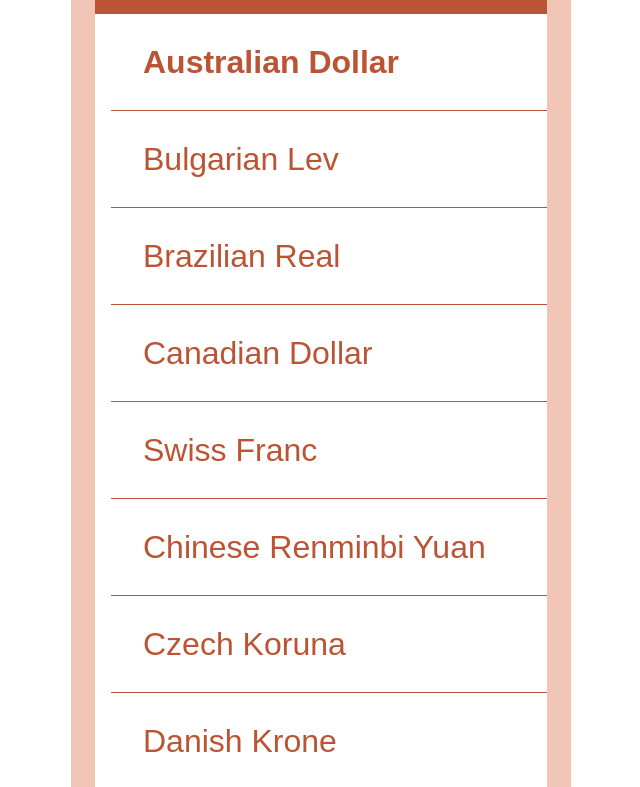
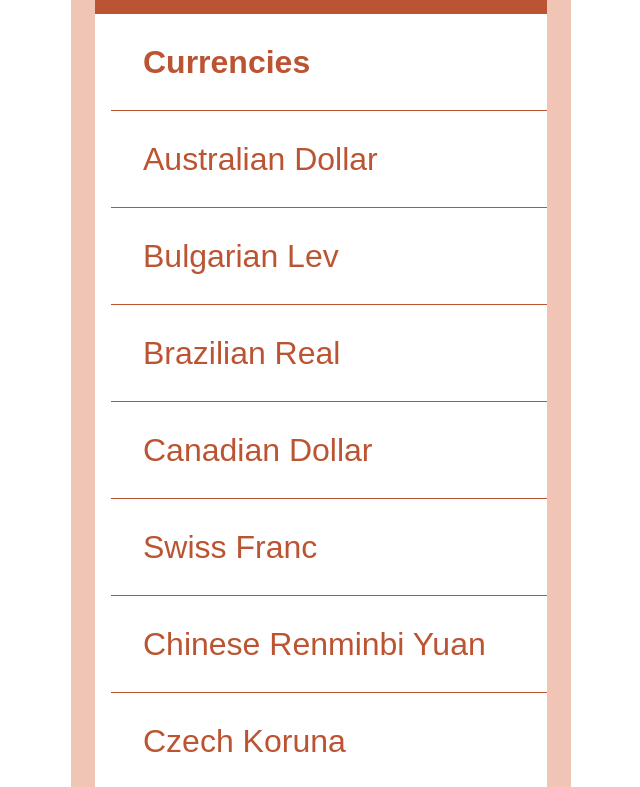
Before and after one commit to ludovic-lannurien/Currency-converter, a React app: page / in a window 1280 px wide. Shown: the part 178-965 px from the top of the page, without its empty margins (319-959 px from the left). Built offline with nearby package versions, Linux system fonts and the light colour scheme.

Commit message:
challenge done, didn't put the scroll

```diff
--- a/src/components/Currency/currency.scss
+++ b/src/components/Currency/currency.scss
@@ -1,10 +1,16 @@
 .currencies{
   color: #bb5432;
   padding-left: 1em;
+  overflow:auto;
+  list-style:none;
   .currency{
     border-bottom: 0.05em solid #bb5432;
     padding: 1em;
     font-size: 2em;
+    &:hover {
+      background-color: #bb5432;
+      color: white;
+    }
 
     &:first-child {
       // pas de bordure pour le dernier ingrédient
--- a/src/components/Currency/index.js
+++ b/src/components/Currency/index.js
@@ -5,6 +5,7 @@ import './currency.scss';
 
 const Currency = ({ infos }) => (
   <ul className="currencies">
+    <li className="currency">Currencies</li>
     {infos.map((item) => (
       <li className="currency" key={item.rate}>{item.name}</li>
     ))}
@@ -20,4 +21,5 @@ Currency.propTypes = {
     }).isRequired, // obligatoire de respecter le format
   ).isRequired, // la prop ingredients est obligatoire
 };
+
 export default Currency;
```
